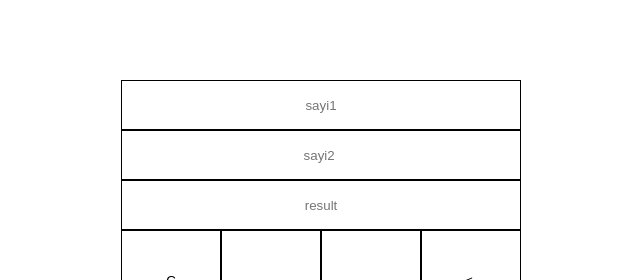
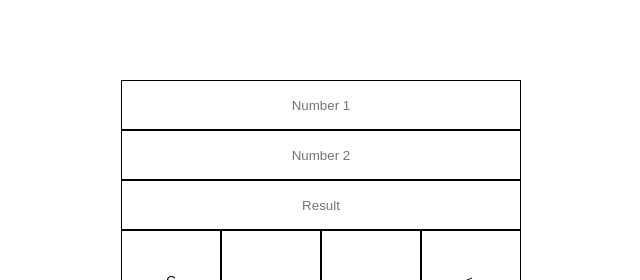
Before and after one commit to hsemihaktas/Calculator, a plain HTML site: page index.html in a window 1280 px wide. Shown: the top 280 px of the page, 391-1031 px from the left. Drawn offline with Linux system fonts and the light colour scheme.

Commit message:
Update index.html

```diff
--- a/index.html
+++ b/index.html
@@ -11,9 +11,9 @@
 <body>
     <div class="container">
         <div class="grid-container">
-            <input placeholder="sayi1" class="number" id="number1">
-            <input placeholder="sayi2 "class="number" id="number2">
-            <input type="text" class="number" id="result" placeholder="result">
+            <input placeholder="Number 1" class="number" id="number1">
+            <input placeholder="Number 2"class="number" id="number2">
+            <input type="text" class="number" id="result" placeholder="Result">
         </div>
 
         <div class="grid-container-button">
```
